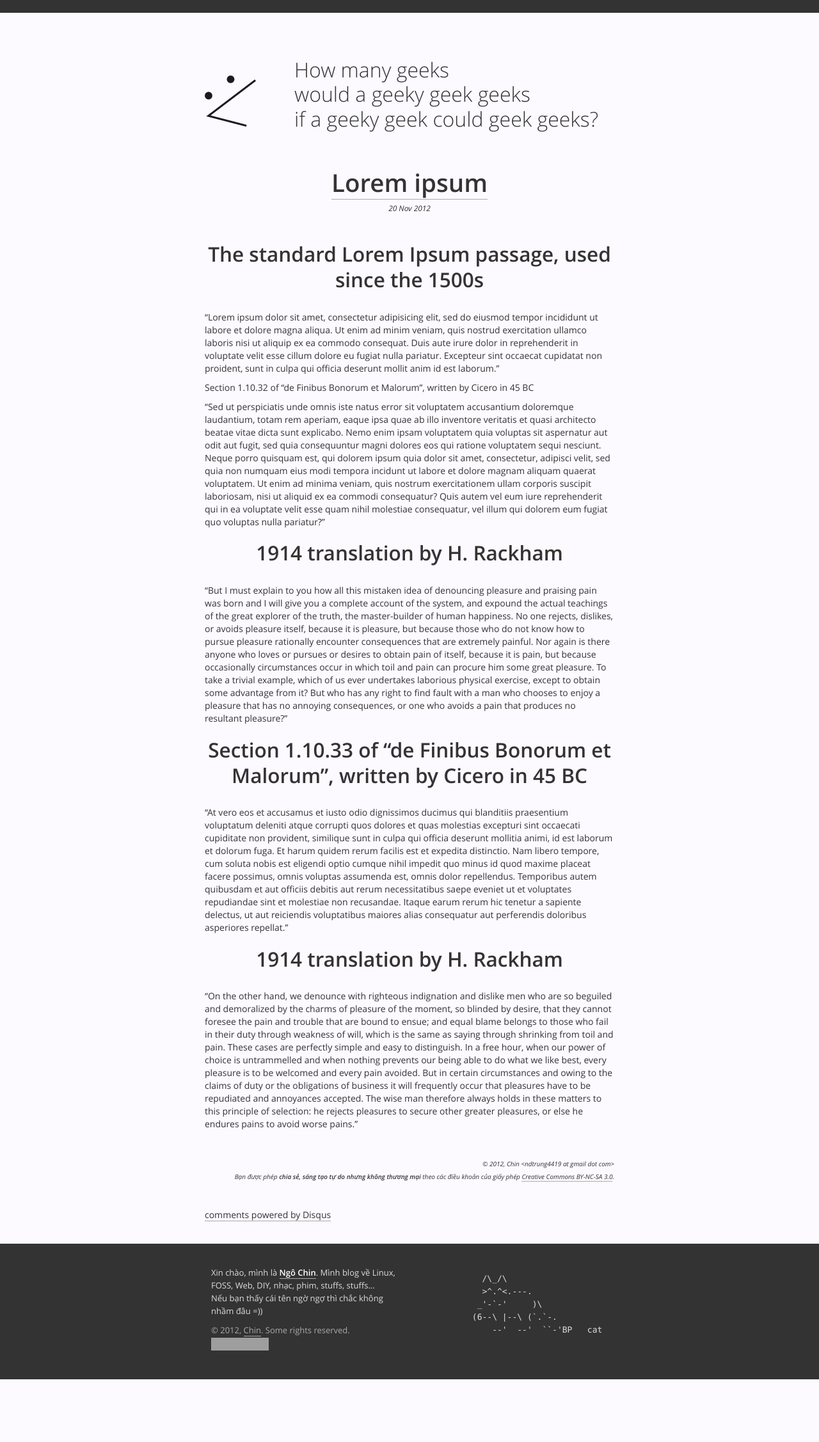
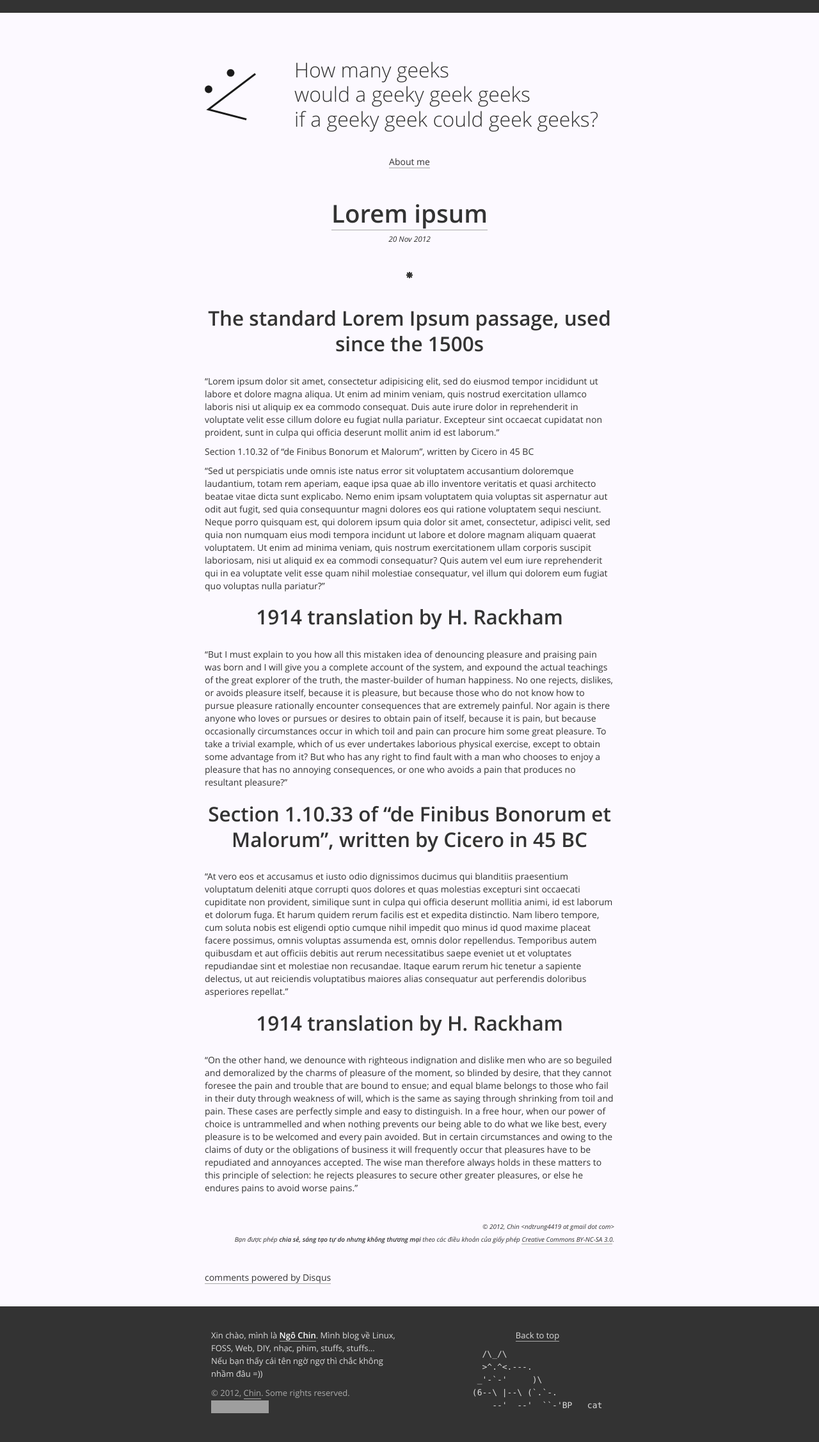
Before and after one commit to lewtds/lewtds.github.com, a Jekyll site: the page built from _posts/2012-11-20-lorem-ipsum.md, in a window 1280 px wide. Shown: the whole page at 64% size. Built offline with Jekyll 4.4.1, drawn with Linux system fonts in a browser that asks for light colours; comment, search, counter and statistics services are not loaded; before the commit the page ends 2156 px from its top, so only the background shows below that; grey boxes are pictures that could not be loaded.

Commit message:
Lots of shit.

```diff
--- a/_layouts/default.html
+++ b/_layouts/default.html
@@ -1,7 +1,13 @@
 <!DOCTYPE html>
-<html>
+<html xmlns="http://www.w3.org/1999/xhtml"
+    xmlns:og="http://ogp.me/ns#"
+    xmlns:fb="https://www.facebook.com/2008/fbml">
     <head>
         <meta charset="utf-8">
+        <meta property="og:title" content="{{ page.title }}"/>
+        <meta property="og:url" content="http://ngôchin.vn{{ page.url }}"/>
+        <meta property="og:site_name" content="Geeky Geek"/>
+        <meta property="og:description" content="{{ page.description }}"/>
         <title>{{ page.title }}</title>
         <!-- Bootstrap -->
         <link href="/assets/css/bootstrap.min.css" rel="stylesheet" media="screen">
@@ -25,6 +31,7 @@
                     <a href="/" class="tag-line-border">would a geeky geek geeks</a></br>
                     <a href="/" class="tag-line-border">if a geeky geek could geek geeks?</a>
                 </h1>
+                <div class="center-text"><a href="#bottom">About me</a></div>
             </header>
 
             <div>{{ content }}</div>
@@ -34,7 +41,7 @@
             <div class="container">
                 <div class="row">
                     <div class="span4 offset2">
-                        <p>Xin chào, mình là <a href="https://facebook.com/lewtds"><b>Ngô Chin</b></a>.
+                        <p>Xin chào, mình là <a href="https://www.facebook.com/lewtds"><b>Ngô Chin</b></a>.
                         Mình blog về Linux, FOSS, Web, DIY, nhạc, phim, stuffs, stuffs...</br>
                         Nếu bạn thấy cái tên ngờ ngợ thì chắc không nhầm đâu =))</p>
                         <p class="slightly-dim">© 2012, <a href="mailto:ndtrung4419@gmail.com">Chin</a>.
@@ -48,6 +55,7 @@
                         So. I keep reminding myself to write something nice here. But I don't remember what.
                         So here's a cute cat. Enjoy it while you still can.</br>
 -->
+<div class="center-text"><a href="#top">Back to top</a></div>
 <pre>
    /\_/\
    >^.^<.---.
@@ -60,6 +68,21 @@
             </div>
         </footer>
         <script src="http://code.jquery.com/jquery-latest.js"></script>
+        <script>
+            $(document).ready(function(){
+                $('hr').replaceWith('<i class=\"icon-asterisk hr\"></i>');
+            });
+
+            $("a[href='#bottom']").click(function() {
+              $("html, body").animate({ scrollTop: $(document).height() }, 1500);
+              return false;
+            });
+
+            $("a[href='#top']").click(function() {
+              $("html, body").animate({ scrollTop: 0 }, 1500);
+              return false;
+            });
+        </script>
         <script src="/assets/js/bootstrap.min.js"></script>
     </body>
 </html>
--- a/_layouts/post.html
+++ b/_layouts/post.html
@@ -2,9 +2,7 @@
 layout: default
 ---
 
-<article>
-
-    <section style="text-align:center">
+<div style="text-align:center">
       <h1><a href="{{ page.url }}">{{ page.title }}</a></h1>
       <p class="date"><i><small>{{ page.date | date_to_string }}
       {% unless page.tags == empty %}
@@ -16,18 +14,19 @@ layout: default
       </small></i>
       </p>
       <div class="description">{{ page.description }}</div>
-    </section>
+      <hr>
+</div>
+
+<article>
 
     <section>{{ content }}</section>
 
-
-
-    <div class="copyright-notice">
+    <section class="copyright-notice">
     <i>&copy; 2012, Chin &lt;ndtrung4419 at gmail dot com&gt; </br>
     Bạn được phép <b>chia sẻ, sáng tạo tự do nhưng không thương mại</b>
     theo các điều khoản của giấy phép
     <a href="http://creativecommons.org/licenses/by-nc-sa/3.0/deed.vi">Creative Commons BY-NC-SA 3.0</a>.</i>
-    </div>
+    </section>
 
 </article>
 
--- a/assets/css/style.css
+++ b/assets/css/style.css
@@ -14,13 +14,21 @@ article > h1, h2, h3, h4, h5, h6 {
     margin-top: 0.6em;
 }
 
+/*
 article {
     margin-bottom: 40px
+}
+*/
+
+hr {
+
 }
 
 article section {
     clear: both;
+/*
     margin-bottom: 3em;
+*/
 }
 
 article .description {
@@ -28,12 +36,6 @@ article .description {
     font-size: 90%;
 }
 
-article hr {
-    width: 50%;
-    margin: 40px auto;
-    border-top: none;
-    border-bottom: 1px dotted #999999;
-	}
 
 footer {
     color: #DDD;
@@ -71,7 +73,6 @@ padding-bottom: 40px;
 
 .jumbotron .span2 {
     margin-left: 0;
-    margin-top: 10px;
 }
 
 .jumbotron h1 {
@@ -86,6 +87,21 @@ font-weight : 300;
 
 .center-text {
     text-align: center;
+}
+
+
+hr {
+    width: 50px;
+    margin: 40px auto;
+    border: none;
+}
+
+
+i.hr {
+    width: 1em;
+    margin: 40px auto;
+    text-align: center;
+    display: block;
 }
 
 .container-narrow {
--- a/index.html
+++ b/index.html
@@ -20,7 +20,7 @@ title: How many geeks could a geeky geek geeks if a geeky geek could geek?
           {{ post.description }}
     	</section>
         {% unless forloop.last %}
-            <hr>
+            <i class="icon-asterisk hr"></i>
         {% endunless %}
 <!--
     	<section class="tags">
```
